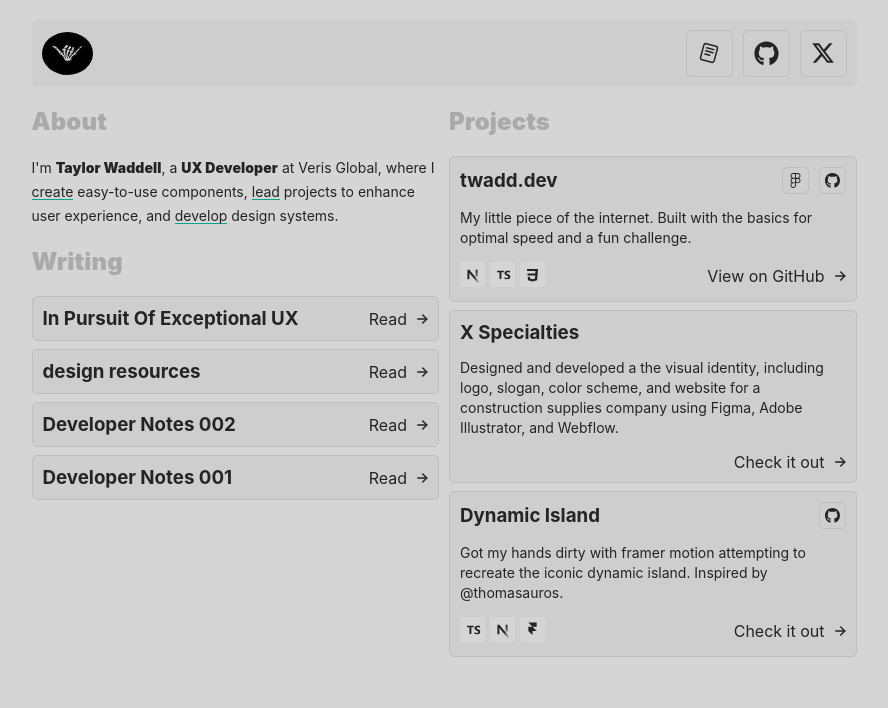
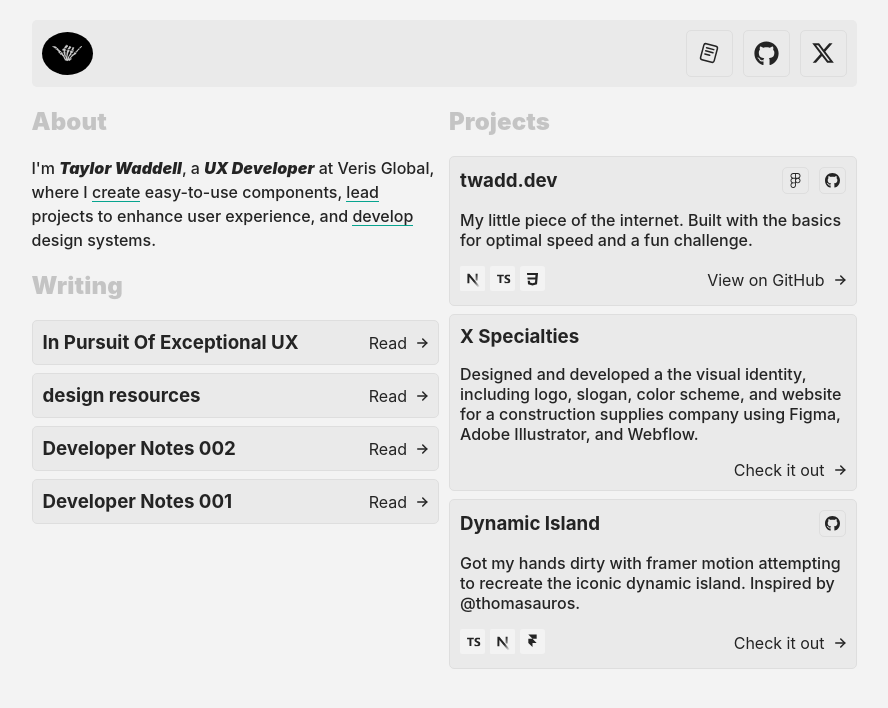
Before and after one commit to taylorwaddell/twadd3, a Next.js app: page / in a window 1280 px wide. Shown: the top 708 px of the page, without its empty margins (196-1084 px from the left). Built offline with nearby package versions, Linux system fonts and the light colour scheme.

Commit message:
Update light theme

```diff
--- a/src/app/page.tsx
+++ b/src/app/page.tsx
@@ -105,8 +105,8 @@ export default function Home() {
           <article className="grid-item">
             <h1>About</h1>
             <p className="cushy delay-show">
-              I&apos;m <strong>Taylor Waddell</strong>, a{" "}
-              <strong>UX Developer</strong> at{" "}
+              I&apos;m <strong className="italics">Taylor Waddell</strong>, a{" "}
+              <strong className="italics">UX Developer</strong> at{" "}
               <a href="https://verisglobal.com/" target="_blank">
                 Veris Global
               </a>
--- a/src/styles/globals.css
+++ b/src/styles/globals.css
@@ -11,7 +11,6 @@ body {
   padding-top: calc(100% / 65);
   width: 825px;
   margin: 0 auto;
-  position: relative;
 }
 
 *:focus {
@@ -44,7 +43,7 @@ h3 {
 
 p {
   font-size: var(--font-size-paragraph);
-  font-weight: var(--font-weight-extralight);
+  font-weight: var(--font-weight-regular);
   line-height: var(--font-line-height-relaxed);
 }
 
@@ -60,11 +59,25 @@ strong {
   letter-spacing: var(--letter-spacing-comfortable);
 }
 
+#follower {
+  position: absolute;
+  background-color: var(--color-base-dark);
+  border: var(--border-actionable);
+  color: var(--color-font-primary);
+  font-size: var(--font-size-paragraph);
+  padding: 5px;
+  border-radius: 5px;
+  z-index: 1000;
+  white-space: nowrap;
+  transform: translateX(15%) translateY(60%);
+}
+
 .card {
   border-radius: var(--border-round);
   border: var(--border-actionable);
   background-color: var(--color-base-light);
   padding: var(--padding-2);
+  position: relative;
 
   transition: border-color var(--transition);
 }
@@ -448,6 +461,18 @@ ul {
   color: var(--color-font-muted);
 }
 
+.inline-block {
+  display: inline-block;
+}
+
+.italics {
+  font-style: italic;
+}
+
+.text-green {
+  color: var(--color-green);
+}
+
 .sr-only {
   position: absolute;
   width: 1px;
--- a/src/styles/variables.css
+++ b/src/styles/variables.css
@@ -4,10 +4,10 @@
   --font-weight-medium: 700;
   --font-weight-bold: 900;
 
-  --font-size-heading-1: calc(20 / 16 * 1rem);
-  --font-size-heading-2: calc(18 / 16 * 1rem);
-  --font-size-heading-3: calc(16 / 16 * 1rem);
-  --font-size-paragraph: calc(14 / 16 * 1rem);
+  --font-size-heading-1: calc(22 / 16 * 1rem);
+  --font-size-heading-2: calc(20 / 16 * 1rem);
+  --font-size-heading-3: calc(18 / 16 * 1rem);
+  --font-size-paragraph: calc(1rem);
   --font-line-height-supercushy: calc(32 / 16 * 1rem);
   --font-line-height-cushy: calc(24 / 16 * 1rem);
   --font-line-height-relaxed: calc(20 / 16 * 1rem);
@@ -15,15 +15,15 @@
   --letter-spacing-comfortable: 0.005em;
 
   --color-base-dark: rgb(245, 245, 245);
-  --color-base: rgb(213, 213, 213);
-  --color-base-light: rgb(206, 206, 206);
-  --color-font-lighter: rgb(190, 190, 190);
+  --color-base: rgb(243, 243, 243);
+  --color-base-light: rgb(234, 234, 234);
+  --color-font-lighter: rgb(222, 222, 222);
   --color-green: rgb(7 164 143);
   --color-orange: rgba(227, 91, 6, 0.95);
   --color-orange-50: rgba(227, 91, 6, 0.5);
 
   --color-font-primary: rgb(36, 36, 36);
-  --color-font-muted: rgb(170 170 170);
+  --color-font-muted: rgb(196, 196, 196);
 
   --border-round-barely: 2px;
   --border-round: 5px;
```
